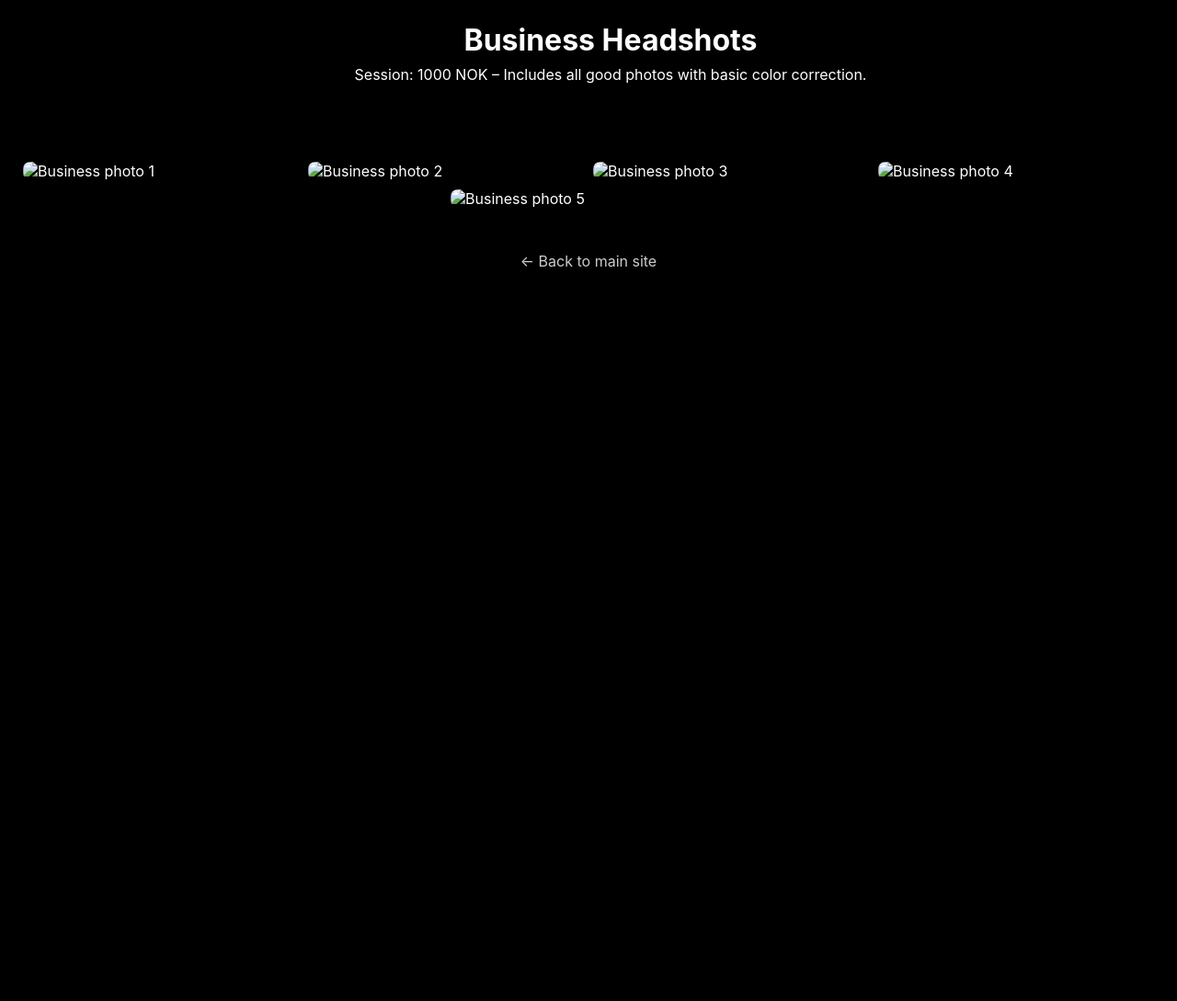
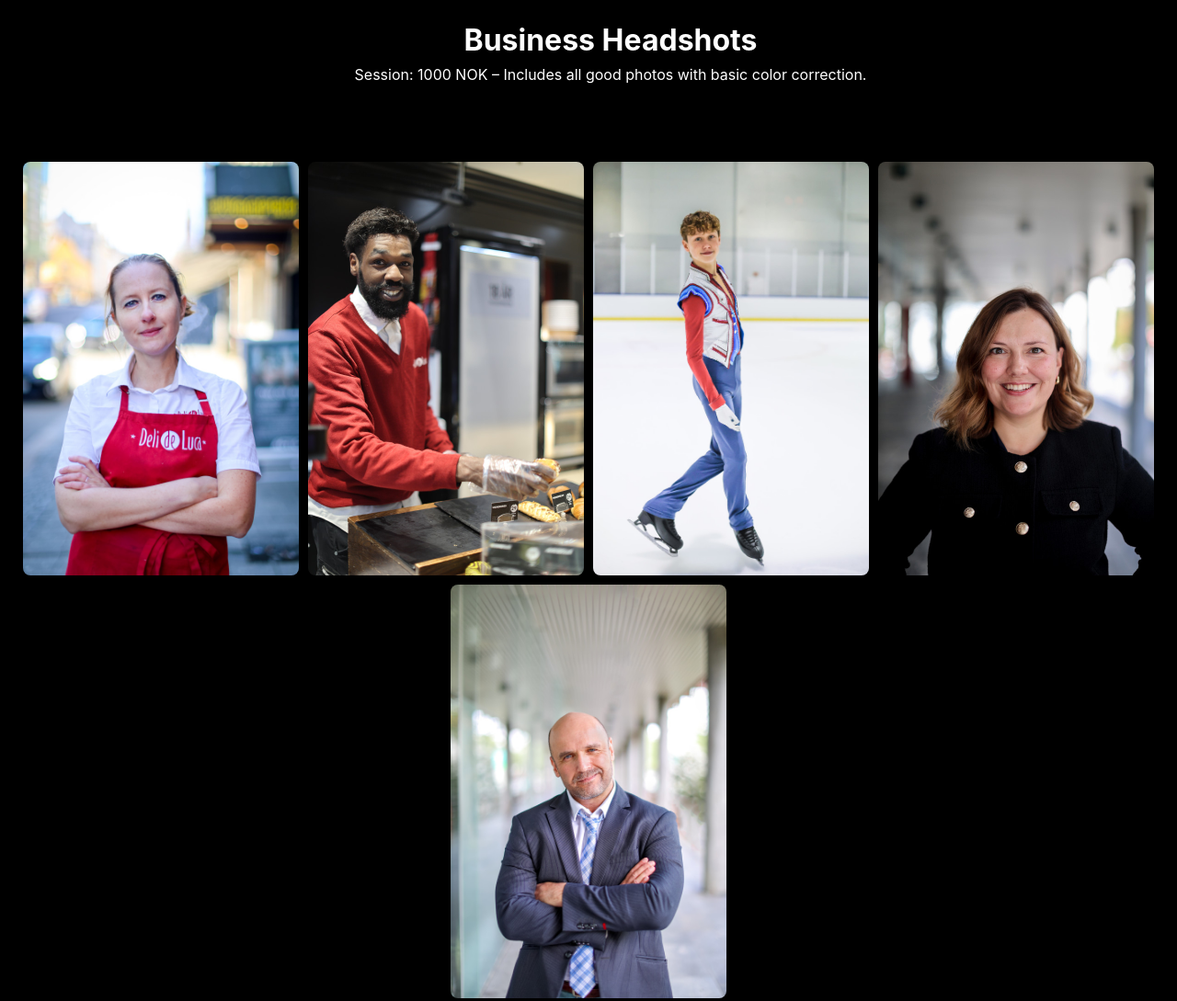
Before and after one commit to abylinkin/nbfoto, a plain HTML site: page business.html in a window 1280 px wide. Shown: the top 1089 px of the page at 92% size. Before the commit the page ends 800 px from the top, so only its background shows below. Drawn offline with Linux system fonts and the light colour scheme.

Commit message:
Update business.html

```diff
--- a/business.html
+++ b/business.html
@@ -66,11 +66,11 @@
   </div>
 
   <div class="gallery">
-    <img src="img/business1.jpg" alt="Business photo 1">
-    <img src="img/business2.jpg" alt="Business photo 2">
-    <img src="img/business3.jpg" alt="Business photo 3">
-    <img src="img/business4.jpg" alt="Business photo 4">
-    <img src="img/business5.jpg" alt="Business photo 5">
+    <img src="img/b1.jpg" alt="Business photo 1">
+    <img src="img/b2.jpg" alt="Business photo 2">
+    <img src="img/b3.jpg" alt="Business photo 3">
+    <img src="img/cv1.jpg" alt="Business photo 4">
+    <img src="img/cv2.jpg" alt="Business photo 5">
   </div>
 
   <a class="back-link" href="index.html">← Back to main site</a>
```
